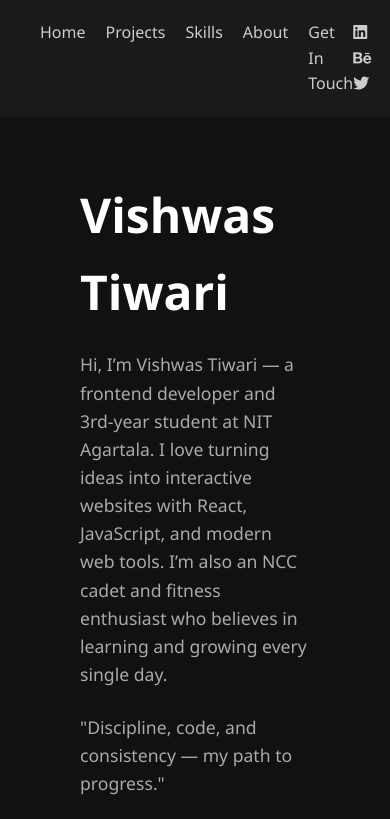
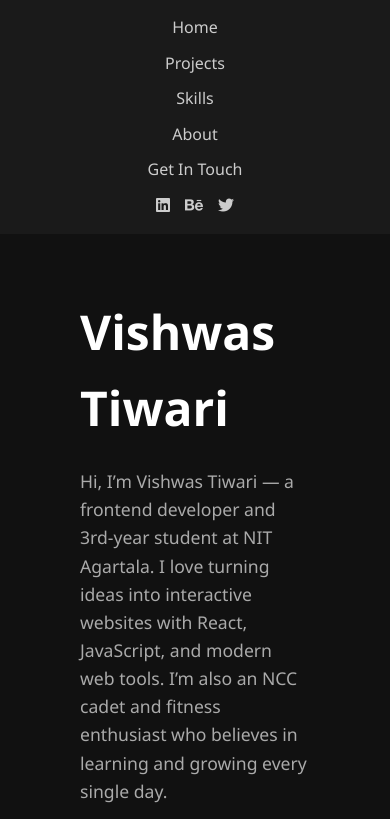
Before and after one commit to Vishwas-Tiwari/Portfolio, a plain HTML site: page index.html in a window 390 px wide. Shown: the top 819 px of the page. Drawn offline with Linux system fonts and the light colour scheme.

Commit message:
Updated navbar responsiveness and styles

```diff
--- a/Project.css
+++ b/Project.css
@@ -38,6 +38,28 @@ body {
 .navbar a:hover {
   color: white;
 }
+
+/* Responsive navbar for screens smaller than 768px */
+@media (max-width: 768px) {
+  .navbar {
+    flex-direction: column;
+    align-items: center;
+    padding: 15px 20px;
+  }
+
+  .navbar ul {
+    flex-direction: column;
+    gap: 10px;
+    align-items: center;
+  }
+
+  .socials {
+    margin-top: 10px;
+    display: flex;
+    gap: 15px;
+  }
+}
+
 
 
 /* Project Section */
--- a/about.css
+++ b/about.css
@@ -37,6 +37,28 @@ body {
 .navbar a:hover {
   color: white;
 }
+
+/* Responsive navbar for screens smaller than 768px */
+@media (max-width: 768px) {
+  .navbar {
+    flex-direction: column;
+    align-items: center;
+    padding: 15px 20px;
+  }
+
+  .navbar ul {
+    flex-direction: column;
+    gap: 10px;
+    align-items: center;
+  }
+
+  .socials {
+    margin-top: 10px;
+    display: flex;
+    gap: 15px;
+  }
+}
+
 
 .container {
   max-width: 1100px;
--- a/contact.css
+++ b/contact.css
@@ -37,6 +37,27 @@ body {
 
 .navbar a:hover {
   color: white;
+}
+
+/* Responsive navbar for screens smaller than 768px */
+@media (max-width: 768px) {
+  .navbar {
+    flex-direction: column;
+    align-items: center;
+    padding: 15px 20px;
+  }
+
+  .navbar ul {
+    flex-direction: column;
+    gap: 10px;
+    align-items: center;
+  }
+
+  .socials {
+    margin-top: 10px;
+    display: flex;
+    gap: 15px;
+  }
 }
 
 
--- a/skills.css
+++ b/skills.css
@@ -38,6 +38,29 @@ body {
 .navbar a:hover {
   color: white;
 }
+
+/* Responsive navbar for screens smaller than 768px */
+@media (max-width: 768px) {
+  .navbar {
+    flex-direction: column;
+    align-items: center;
+    padding: 15px 20px;
+  }
+
+  .navbar ul {
+    flex-direction: column;
+    gap: 10px;
+    align-items: center;
+  }
+
+  .socials {
+    margin-top: 10px;
+    display: flex;
+    gap: 15px;
+  }
+}
+
+
 /* Container */
 .container {
   max-width: 1100px;
--- a/style.css
+++ b/style.css
@@ -42,6 +42,28 @@ body {
 .navbar a:hover {
   color: white;
 }
+
+/* Responsive navbar for screens smaller than 768px */
+@media (max-width: 768px) {
+  .navbar {
+    flex-direction: column;
+    align-items: center;
+    padding: 15px 20px;
+  }
+
+  .navbar ul {
+    flex-direction: column;
+    gap: 10px;
+    align-items: center;
+  }
+
+  .socials {
+    margin-top: 10px;
+    display: flex;
+    gap: 15px;
+  }
+}
+
 
 
 .hero {
```
Also changed, not shown: script.js (line endings or trailing spaces).
